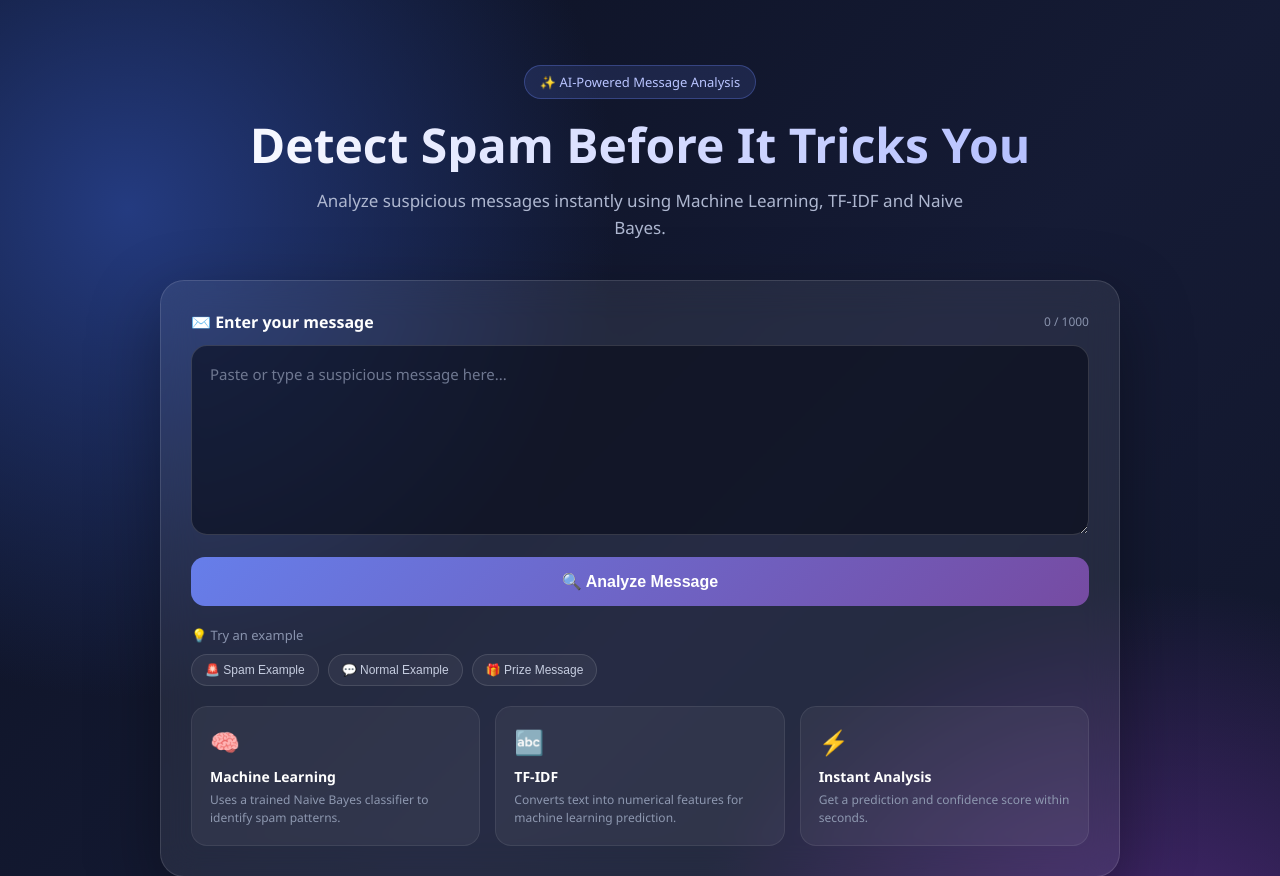
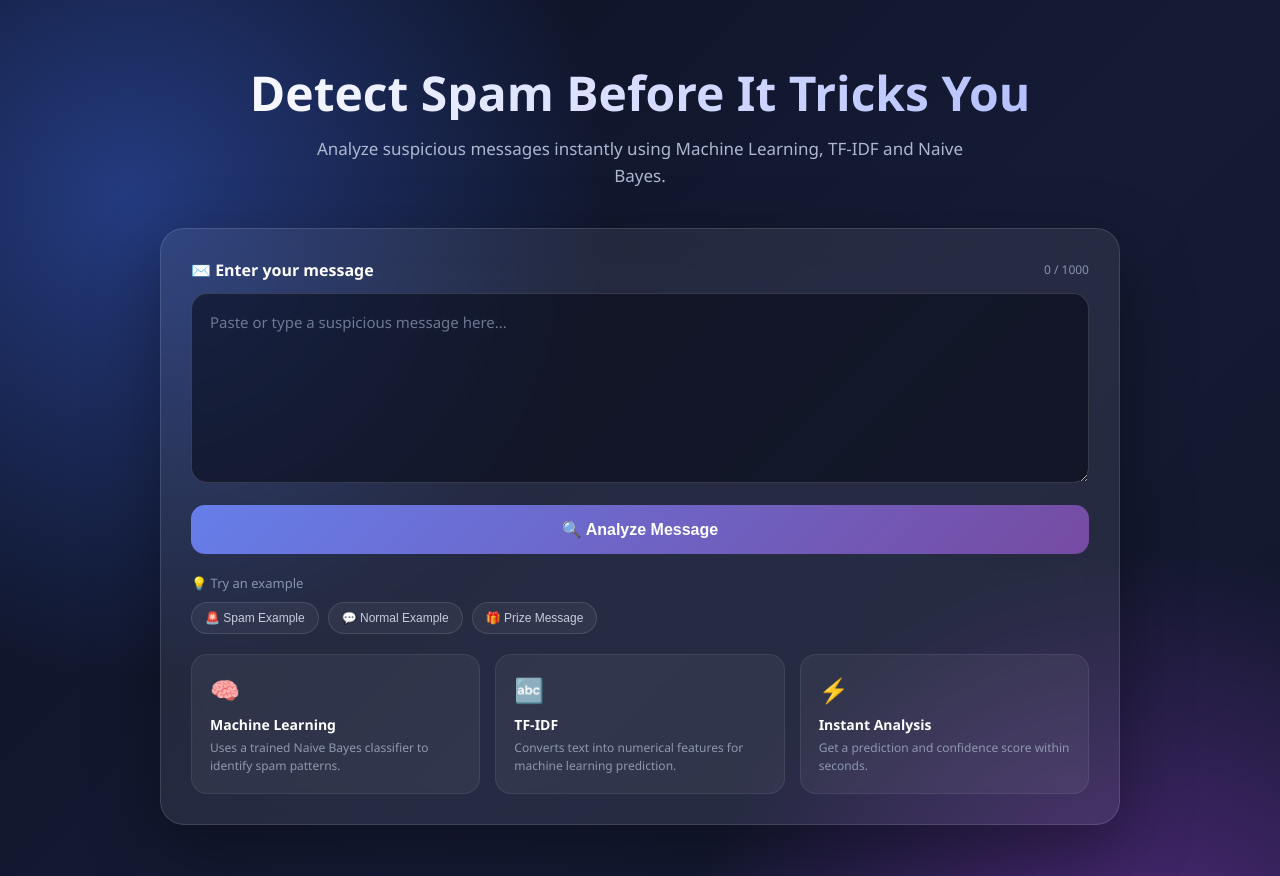
Before and after one commit to Sedentaryshreya/spam-detector, a Flask app: page / in a window 1280 px wide. Shown: the part 79-955 px from the top of the page. Run offline with Flask 3, Linux system fonts and the light colour scheme; parts of the project's set-up code (start-up, migrations or seed data) failed here and were passed over.

Commit message:
Add Streamlit app and update UI

```diff
--- a/templates/index.html
+++ b/templates/index.html
@@ -471,9 +471,6 @@
 
         <section class="hero">
 
-            <div class="badge">
-                ✨ AI-Powered Message Analysis
-            </div>
 
             <h1>Detect Spam Before It Tricks You</h1>
 
```
Also changed, not shown: README.md.
